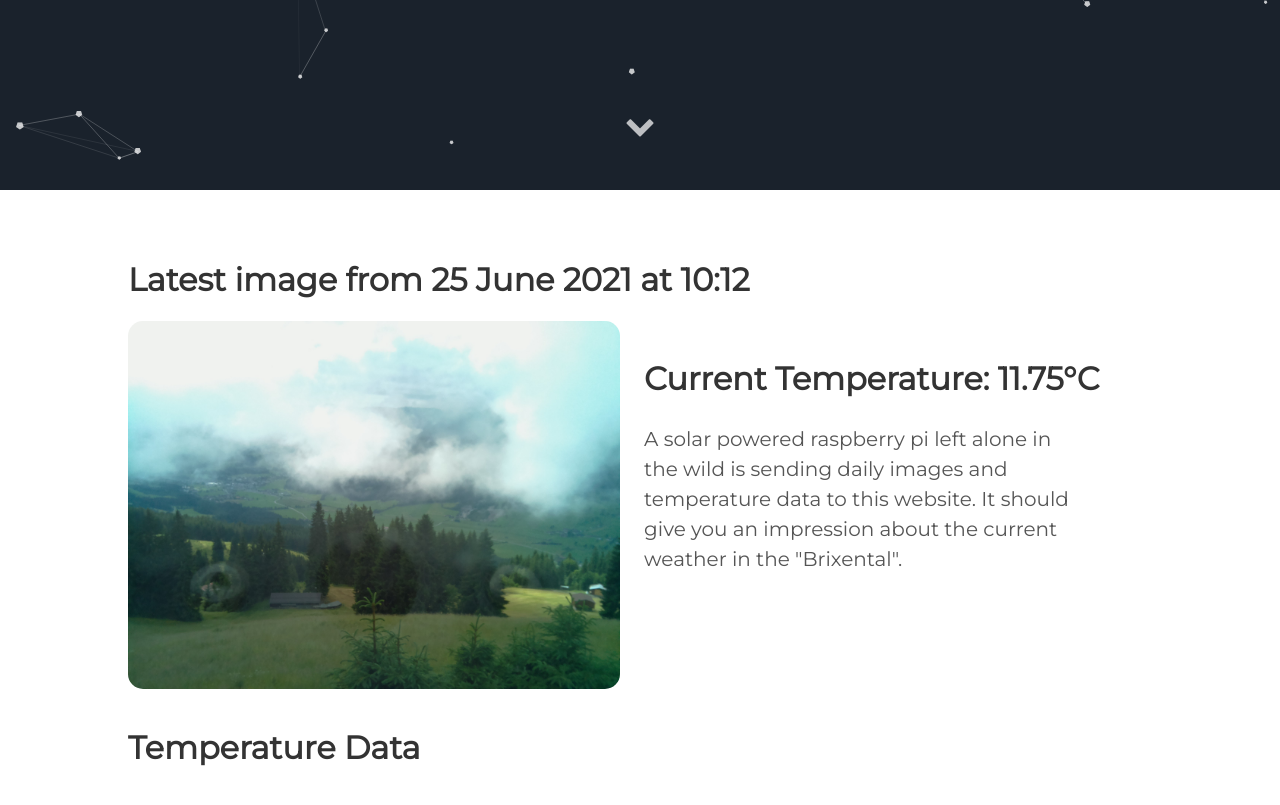
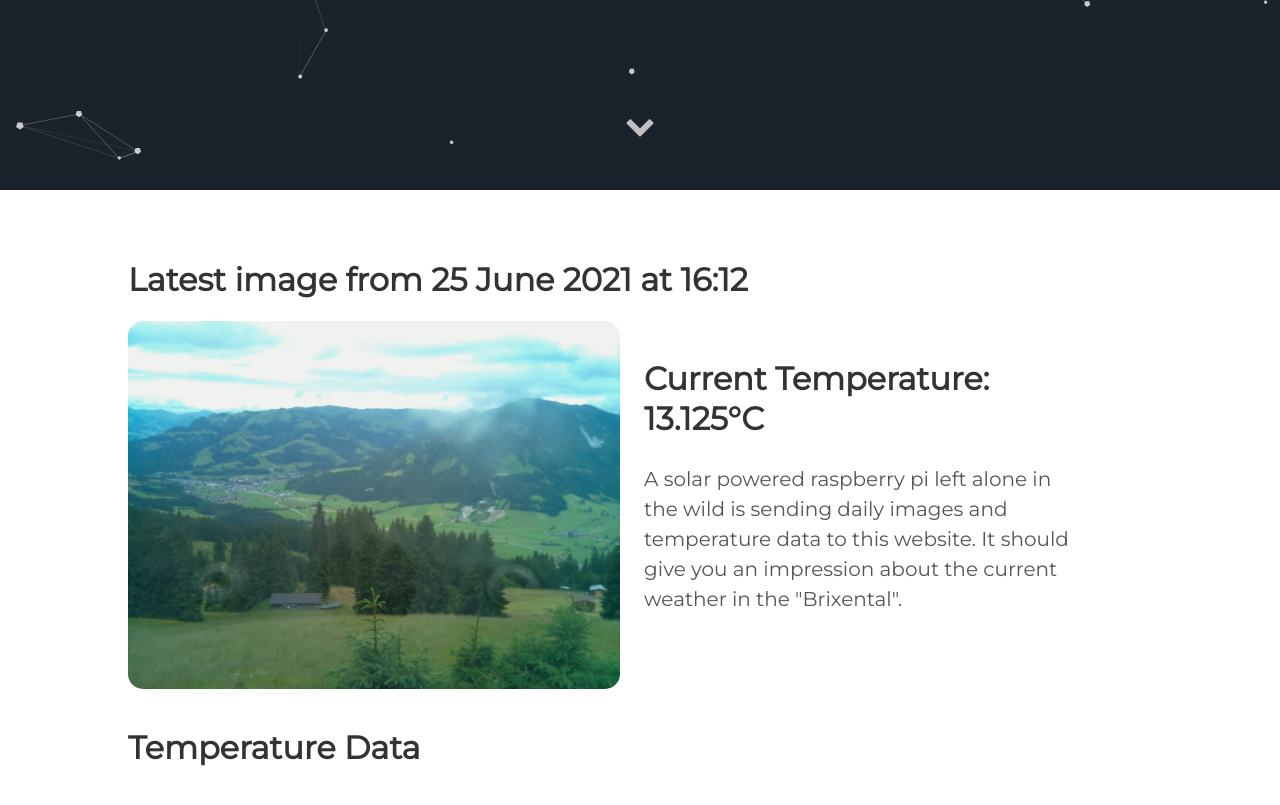
Before and after one commit to vektorious/vektorious.github.io, a Jekyll site: the page built from resources/huette.md, in a window 1280 px wide and 900 px high, scrolled down 710 px. Shown: the top 805 px of the window. Built offline with Jekyll 4.4.1, drawn with Linux system fonts in a browser that asks for light colours.

Commit message:
I'm a bot beep boop

```diff
--- a/resources/huette.md
+++ b/resources/huette.md
@@ -6,13 +6,13 @@ image: '/assets/img/'
 description: 'Live image from the Austrian alps'
 twitter_text: ' '
 ---
-## Latest image from 25 June 2021 at 10:12
+## Latest image from 25 June 2021 at 16:12
 <div class="huette">
   <div class="huette-image">
     <img src="{{ "/assets/img/huette.jpg" | prepend: site.baseurl }}">
   </div>
   <div class="huette-text">
-        <h2>Current Temperature: 11.75°C</h2>
+        <h2>Current Temperature: 13.125°C</h2>
         <p>A solar powered raspberry pi left alone in the wild is sending daily images and temperature data to this website. It should give you an impression about the current weather in the "Brixental".</p>
 
   </div>
```
Also changed, not shown: rpi-script/2021-06-25_161047.txt (renamed from rpi-script/2021-06-25_101050.txt, +5 -6 lines), rpi-script/huette.md (+2 -2 lines), assets/img/huette.jpg, assets/img/temp_plot.png, rpi-script/temp_plot.png, 1 other file.
